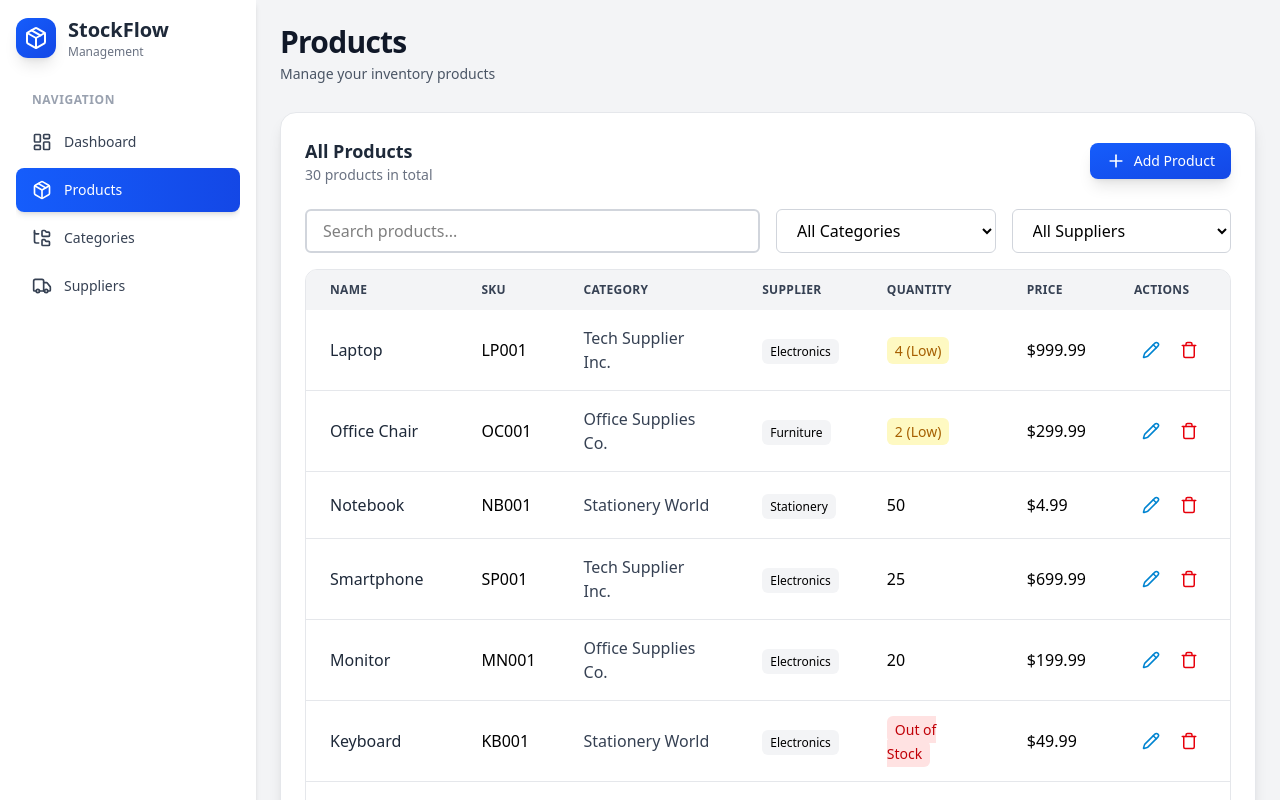
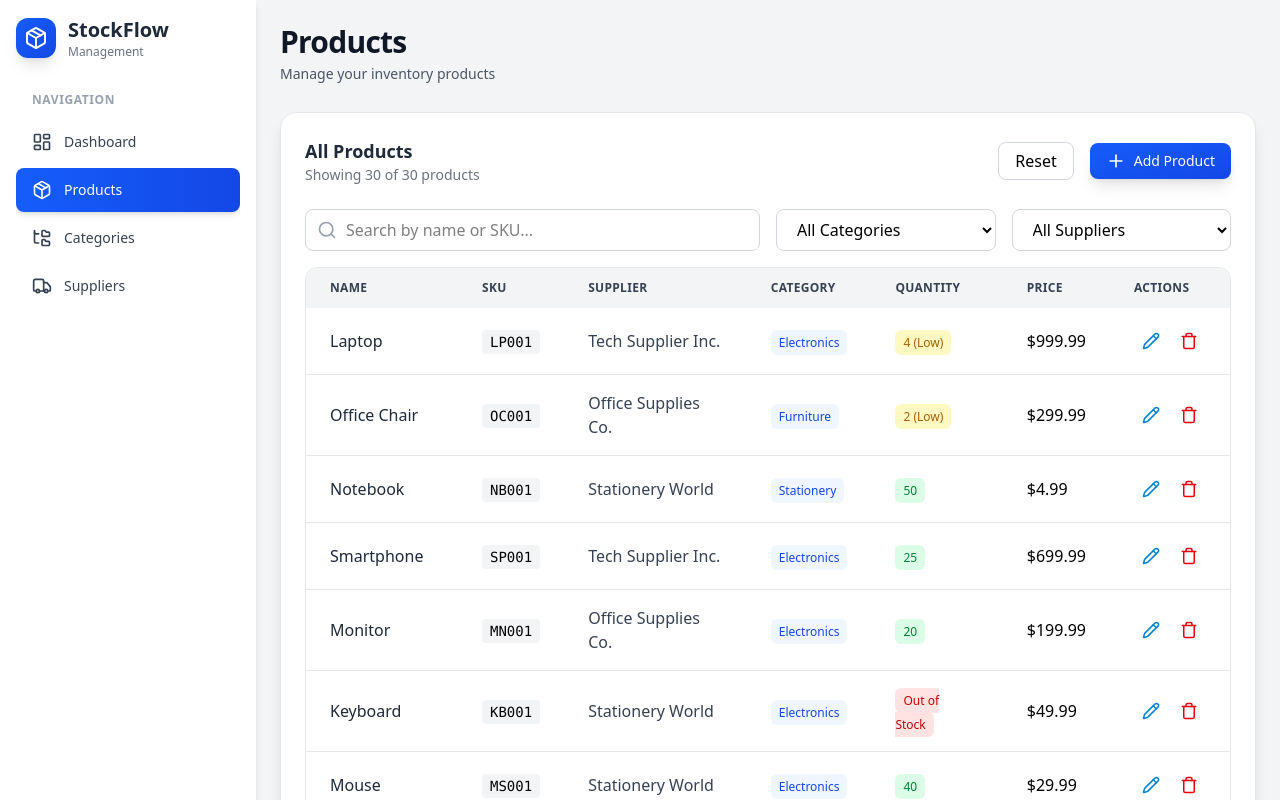
Before and after one commit to Sa3d-Ka/Gestion-Stock, a React app in the folder frontend/: page /products in a window 1280 px wide. Shown: the top 800 px of the page. Built offline with nearby package versions, Linux system fonts and the light colour scheme; the HTML template or start-up script is replaced by a standard one.

Commit message:
feat: implement search and filter functionality for products by name, category, and supplier

```diff
--- a/frontend/src/pages/Products.jsx
+++ b/frontend/src/pages/Products.jsx
@@ -1,9 +1,9 @@
-import React from "react";
+import React, { useState } from "react";
 import PageTitle from "../components/PageTitle";
 import { useSuppliers } from "../context/SupplierContext";
 import { useProducts } from "../context/ProductContext";
 import { useCategories } from "../context/CategoryContext";
-import { Pencil, Plus, Trash } from "lucide-react";
+import { Pencil, Plus, Trash, Search } from "lucide-react";
 import {
   Table,
   TableBody,
@@ -15,16 +15,37 @@ import {
 } from "../components/MyTable";
 
 const Products = () => {
+  const [searchTerm, setSearchTerm] = useState("");
+  const [selectedCategory, setSelectedCategory] = useState("");
+  const [selectedSupplier, setSelectedSupplier] = useState("");
+
   const { suppliers } = useSuppliers();
-  const { products, deleteProduct, addProduct } = useProducts();
+  const { products, deleteProduct } = useProducts();
   const { categories } = useCategories();
+
+  // Filter products
+  const filteredProducts = products.filter((product) => {
+    const matchesSearch =
+      product.name.toLowerCase().includes(searchTerm.toLowerCase()) ||
+      product.sku.toLowerCase().includes(searchTerm.toLowerCase());
+
+    const matchesCategory = selectedCategory
+      ? product.categoryId === selectedCategory
+      : true;
+
+    const matchesSupplier = selectedSupplier
+      ? product.supplierId === selectedSupplier
+      : true;
+
+    return matchesSearch && matchesCategory && matchesSupplier;
+  });
 
   const supplierName = (supplierId) => {
     const supplier = suppliers.find((sup) => sup.id === supplierId);
     return supplier ? supplier.name : "Unknown Supplier";
   };
 
-  const categoryNamre = (categoryId) => {
+  const categoryName = (categoryId) => {
     const category = categories.find((cat) => cat.id === categoryId);
     return category ? category.name : "Uncategorized";
   };
@@ -32,12 +53,20 @@ const Products = () => {
   const columns = [
     { key: "name", label: "Name" },
     { key: "sku", label: "SKU" },
+    { key: "supplier", label: "Supplier" },
     { key: "category", label: "Category" },
-    { key: "supplier", label: "Supplier" },
     { key: "quantity", label: "Quantity" },
     { key: "price", label: "Price" },
     { key: "actions", label: "Actions" },
   ];
+
+  // Reset all filters
+  const resetFilters = () => {
+    setSearchTerm("");
+    setSelectedCategory("");
+    setSelectedSupplier("");
+  };
+
   return (
     <div>
       <PageTitle
@@ -51,19 +80,44 @@ const Products = () => {
           <div>
             <p className="font-semibold text-lg text-gray-800">All Products</p>
             <p className="text-gray-500 text-sm">
-              {products.length} products in total
+              Showing {filteredProducts.length} of {products.length} products
             </p>
           </div>
 
+          <div className="flex items-center gap-4">
+            <button onClick={resetFilters} className="px-4 py-1.5 outline-0 border border-gray-300 rounded-lg hover:bg-gray-100 transition-colors duration-200 cursor-pointer">Reset</button>
             <button className="px-4 py-2 flex items-center gap-2 bg-gradient-to-br from-blue-600 to-blue-700 text-sm text-white rounded-lg hover:from-blue-700 hover:to-blue-800 transition-all duration-200 cursor-pointer shadow-lg">
               <Plus size={20} /> Add Product
             </button>
           </div>
+        </div>
 
+        {/* Filters Section */}
         <div className="grid grid-cols-12 gap-4 mb-4">
-          {/* Filters - Placeholder for future filter components */}
-          <input type="text" className="col-span-6 border-2 border-gray-300 rounded-md px-4 py-2 outline-0 focus:border-blue-500" placeholder="Search products..." />
-          <select className="col-span-3 border border-gray-300 rounded-md px-4 py-2 outline-0 focus:border-blue-500">
+          {/* Search Input - 6 columns */}
+          <div className="col-span-12 md:col-span-6">
+            <div className="relative">
+              <Search
+                className="absolute left-3 top-1/2 transform -translate-y-1/2 text-gray-400"
+                size={20}
+              />
+              <input
+                type="text"
+                value={searchTerm}
+                onChange={(e) => setSearchTerm(e.target.value)}
+                placeholder="Search by name or SKU..."
+                className="w-full pl-10 pr-4 py-2 border border-gray-300 rounded-lg focus:outline-none focus:ring-2 focus:ring-blue-500 focus:border-transparent"
+              />
+            </div>
+          </div>
+
+          {/* Category Filter - 3 columns */}
+          <div className="col-span-12 sm:col-span-6 md:col-span-3">
+            <select
+              value={selectedCategory}
+              onChange={(e) => setSelectedCategory(e.target.value)}
+              className="w-full border border-gray-300 rounded-lg px-4 py-2 outline-none focus:ring-2 focus:ring-blue-500 focus:border-transparent"
+            >
               <option value="">All Categories</option>
               {categories.map((category) => (
                 <option key={category.id} value={category.id}>
@@ -71,7 +125,15 @@ const Products = () => {
                 </option>
               ))}
             </select>
-          <select className="col-span-3 border border-gray-300 rounded-md px-4 py-2 outline-0 focus:border-blue-500">
+          </div>
+
+          {/* Supplier Filter - 3 columns */}
+          <div className="col-span-12 sm:col-span-6 md:col-span-3">
+            <select
+              value={selectedSupplier}
+              onChange={(e) => setSelectedSupplier(e.target.value)}
+              className="w-full border border-gray-300 rounded-lg px-4 py-2 outline-none focus:ring-2 focus:ring-blue-500 focus:border-transparent"
+            >
               <option value="">All Suppliers</option>
               {suppliers.map((supplier) => (
                 <option key={supplier.id} value={supplier.id}>
@@ -79,6 +141,7 @@ const Products = () => {
                 </option>
               ))}
             </select>
+          </div>
         </div>
 
         {/* Table */}
@@ -90,45 +153,57 @@ const Products = () => {
           </TableHeader>
 
           <TableBody>
-            {products.length === 0 ? (
+            {filteredProducts.length === 0 ? (
               <TableEmpty
-                message="No products available. Add your first product to get started."
+                message={
+                  products.length === 0
+                    ? "No products available. Add your first product to get started."
+                    : "No products match your filters. Try adjusting your search criteria."
+                }
                 colSpan={columns.length}
               />
             ) : (
-              products.map((product) => (
+              filteredProducts.map((product) => (
                 <TableRow key={product.id}>
                   <TableCell className="font-medium text-gray-800">
                     {product.name}
                   </TableCell>
 
-                  <TableCell>{product.sku}</TableCell>
+                  <TableCell>
+                    <span className="font-mono text-sm bg-gray-100 px-2 py-1 rounded">
+                      {product.sku}
+                    </span>
+                  </TableCell>
 
                   <TableCell className="text-gray-700">
                     {supplierName(product.supplierId)}
                   </TableCell>
 
                   <TableCell>
-                    <span className="text-xs font-medium px-2 py-1 bg-gray-100 rounded-md">
-                      {categoryNamre(product.categoryId)}
+                    <span className="text-xs font-medium px-2 py-1 bg-blue-50 text-blue-700 rounded-md">
+                      {categoryName(product.categoryId)}
                     </span>
                   </TableCell>
 
                   <TableCell>
                     {product.stock === 0 ? (
-                      <span className="text-sm font-medium px-2 py-1 bg-red-100 text-red-700 rounded-md">
+                      <span className="text-xs font-medium px-2 py-1 bg-red-100 text-red-700 rounded-md">
                         Out of Stock
                       </span>
-                    ) : product.stock < product.minStock ? (
-                      <span className="text-sm font-medium px-2 py-1 bg-yellow-100 text-yellow-700 rounded-md">
+                    ) : product.stock < 10 ? (
+                      <span className="text-xs font-medium px-2 py-1 bg-yellow-100 text-yellow-700 rounded-md">
                         {product.stock} (Low)
                       </span>
                     ) : (
-                      product.stock
+                      <span className="text-xs font-medium px-2 py-1 bg-green-100 text-green-700 rounded-md">
+                        {product.stock}
+                      </span>
                     )}
                   </TableCell>
 
-                  <TableCell>${product.price.toFixed(2)}</TableCell>
+                  <TableCell className="font-medium">
+                    ${product.price.toFixed(2)}
+                  </TableCell>
 
                   <TableCell>
                     <div className="flex gap-1">
```
Lines whose indentation alone changed are shown as unchanged.
